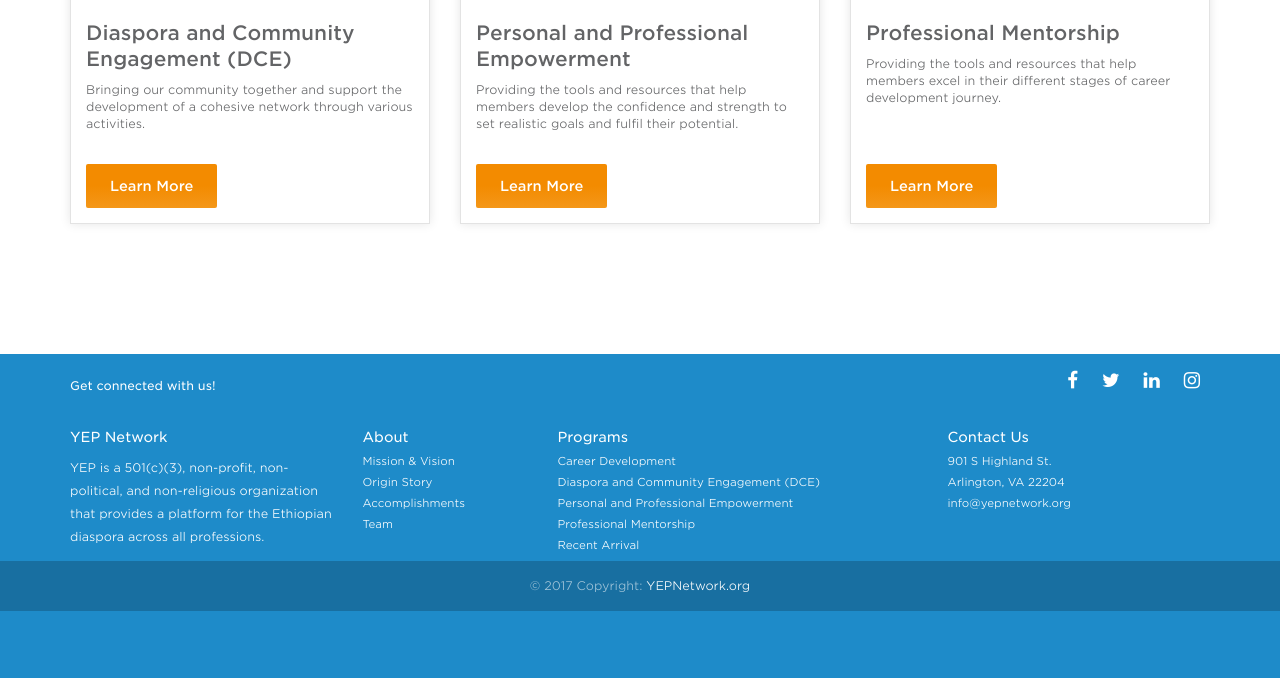
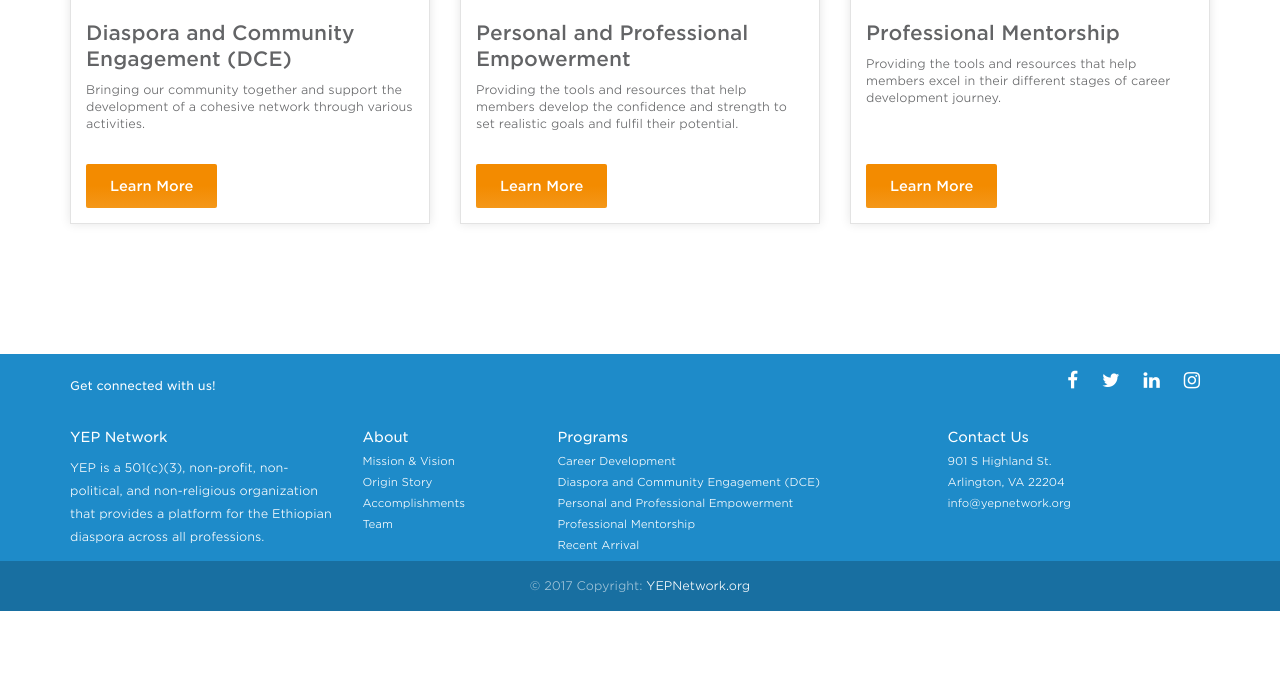
Before and after one commit to YEPNetwork/yepnetwork.github.io, a Jekyll site: the page built from index.html, in a window 1280 px wide. Shown: the part 888-1566 px from the top of the page. Built offline with Jekyll 4.4.1, drawn with Linux system fonts in a browser that asks for light colours; nearby versions of some CDN libraries; after the commit the page ends 1499 px from its top, so only the background shows below that.

Commit message:
Updated footer size.

```diff
--- a/_sass/_footer.scss
+++ b/_sass/_footer.scss
@@ -1,4 +1,8 @@
 #footer {
+  .footer-wrapper {
+    background-color: #1E8BC9;
+  }
+
   padding: 0 0 23px 0;
   font-size: 12px;
   line-height: 23px;
@@ -7,8 +11,9 @@
 
   position: absolute;
   bottom: 0;
+  height: $footer-height;
+
   width: 100%;
-  height: $footer-height;
 
   margin-top: 45px;
   padding-top: 35px;
--- a/_sass/_variables.scss
+++ b/_sass/_variables.scss
@@ -1,3 +1,3 @@
 // Our variables
 $site-secondary-color:    #1E8BC9; // for navbar and footer.
-$footer-height:           324px; // used in body and footer for a fixed footer.
+$footer-height:           257px; // used in body and footer for a fixed footer.
```
